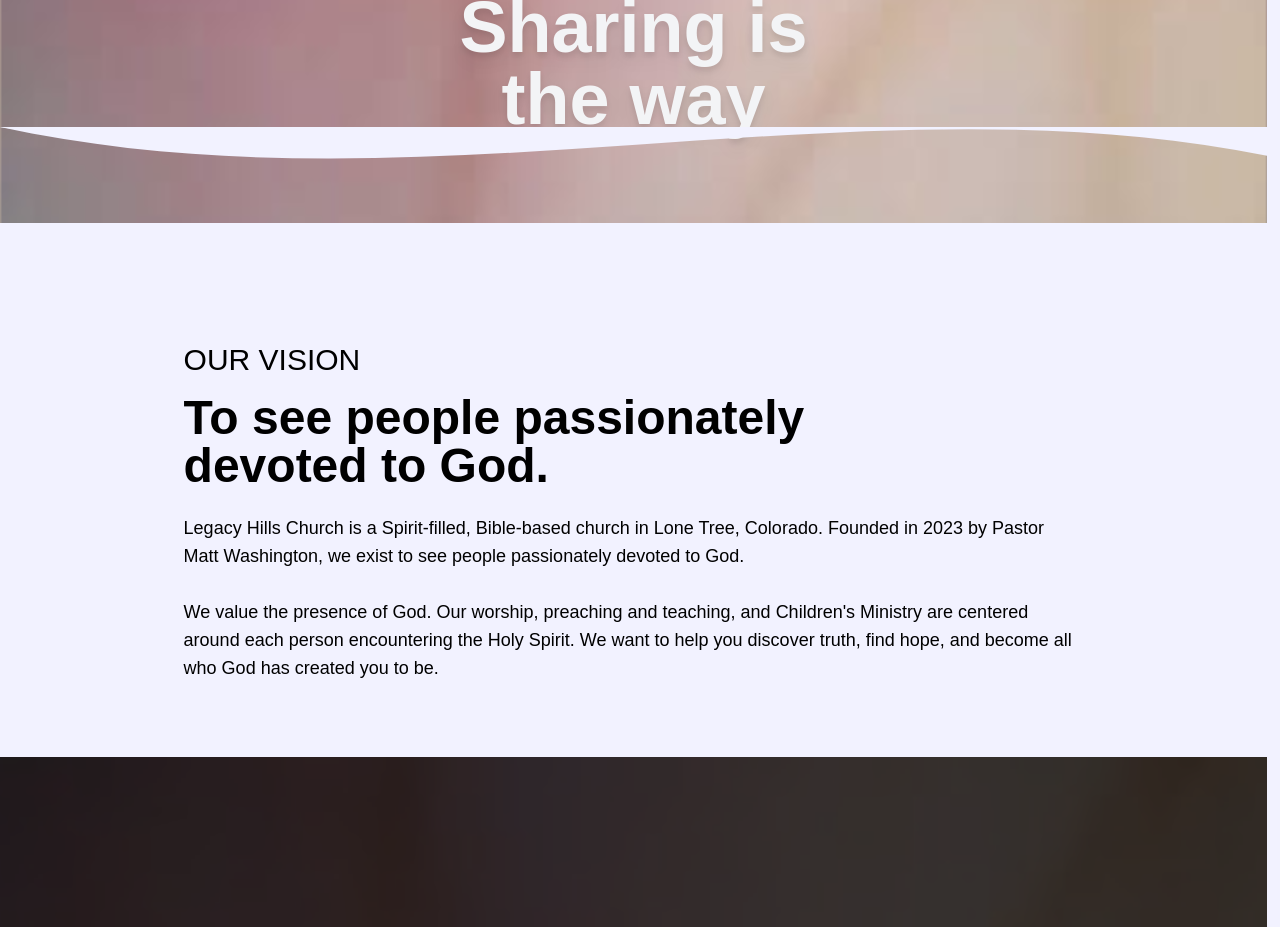
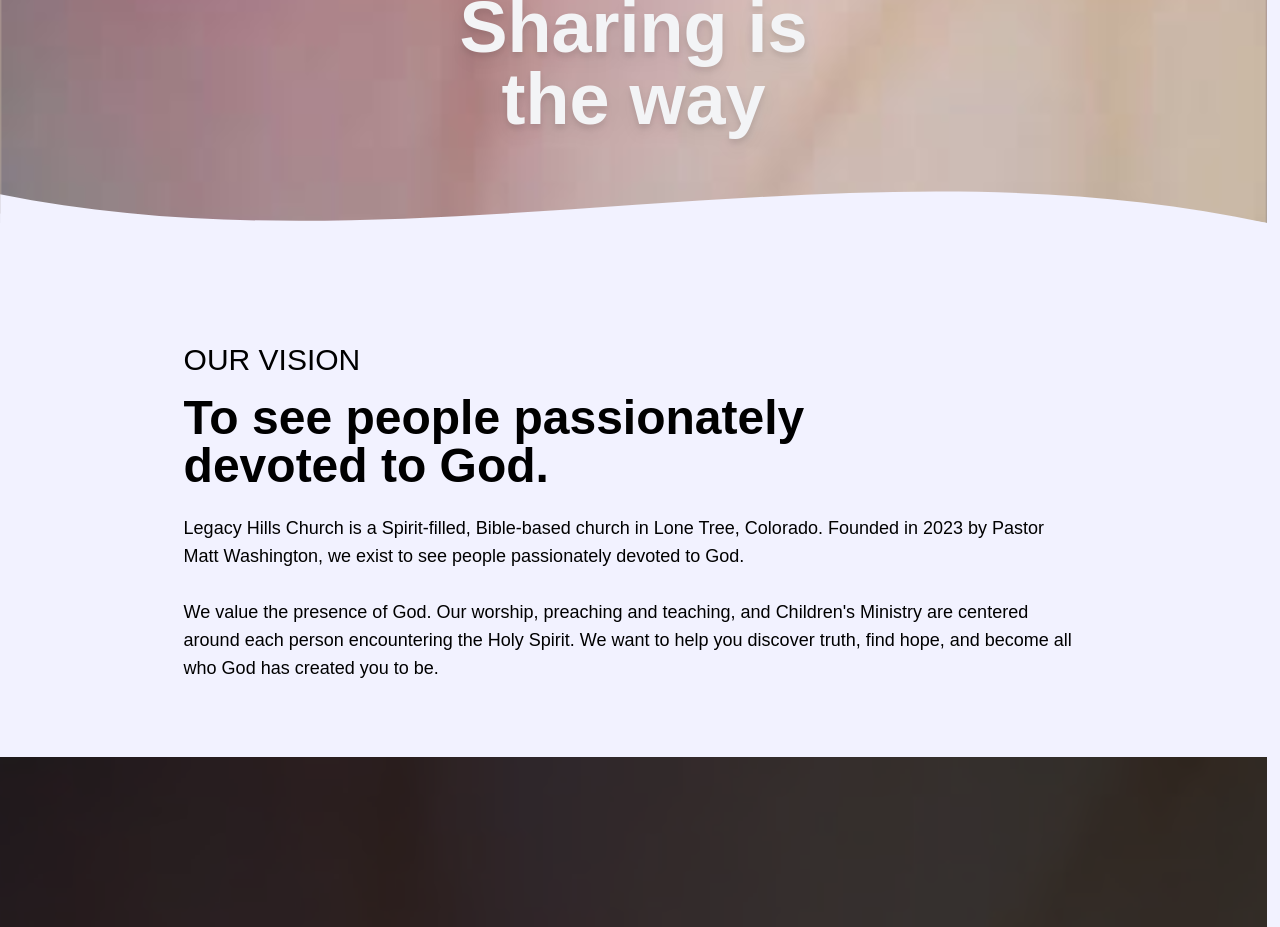
Before and after one commit to somawayapp/church, a React (Vite) app in the folder client/: page / in a window 1280 px wide. Shown: the part 2340-3267 px from the top of the page. Built offline with nearby package versions, Linux system fonts and the light colour scheme; no server answers.

Commit message:
Initial commit with new code

```diff
--- a/client/src/routes/Homepage.jsx
+++ b/client/src/routes/Homepage.jsx
@@ -198,19 +198,26 @@
       the way
     </h1>
 
-    {/* SVG now at the bottom and overlaid */}
+
+
+
+
 <svg
     xmlns="http://www.w3.org/2000/svg"
     viewBox="0 0 1440 320"
     preserveAspectRatio="none"
     className="absolute bottom-0 left-0 w-full h-24 z-10"
+    style={{ transform: "rotate(180deg)" }}
   >
     <path fill="var(--bg)" d="M0,0 C 480,225 975,-180 1440,32 L1440,0 L0,0 Z" />
     <path fill="var(--bg)" d="M0,0 C 480,305 975,-180 1440,96 L1440,0 L0,0 Z" />
   </svg>
-  </div>
+
 </div>
 
+
+
+</div>
 
 
 
```
Lines whose indentation alone changed are shown as unchanged.
